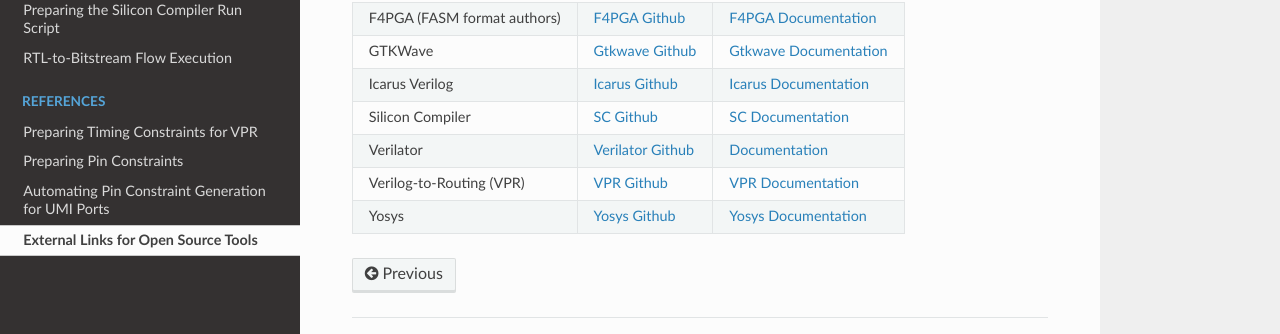
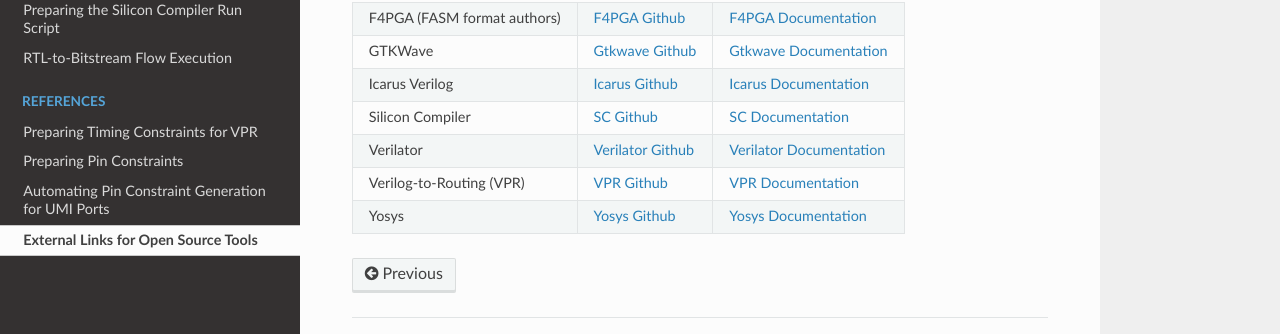
Before and after one commit to zeroasiccorp/logik, a Sphinx documentation site: the page built from docs/source/external_links.rst, in a window 1280 px wide. Shown: the part 230-564 px from the top of the page. Built offline with Sphinx 7.4.7 and the Read the Docs theme 2.0.0, drawn with Linux system fonts in a browser that asks for light colours.

Commit message:
Fix link label

```diff
--- a/docs/source/external_links.rst
+++ b/docs/source/external_links.rst
@@ -12,7 +12,7 @@
 +------------------------------+------------------------------------------------------------------------------+------------------------------------------------------------------------+
 | Silicon Compiler             | `SC Github <https://github.com/siliconcompiler/siliconcompiler>`_            | `SC Documentation <https:docs.siliconcompiler.com>`_                   |
 +------------------------------+------------------------------------------------------------------------------+------------------------------------------------------------------------+
-| Verilator                    | `Verilator Github <https://github.com/verilator/verilator>`_                 | `Documentation <https://verilator.org/guide/latest/>`_                 |
+| Verilator                    | `Verilator Github <https://github.com/verilator/verilator>`_                 | `Verilator Documentation <https://verilator.org/guide/latest/>`_       |
 +------------------------------+------------------------------------------------------------------------------+------------------------------------------------------------------------+
 | Verilog-to-Routing (VPR)     | `VPR Github <https://github.com/verilog-to-routing/vtr-verilog-to-routing>`_ | `VPR Documentation <https://docs.verilogtorouting.org/en/latest/>`_    |
 +------------------------------+------------------------------------------------------------------------------+------------------------------------------------------------------------+
```
